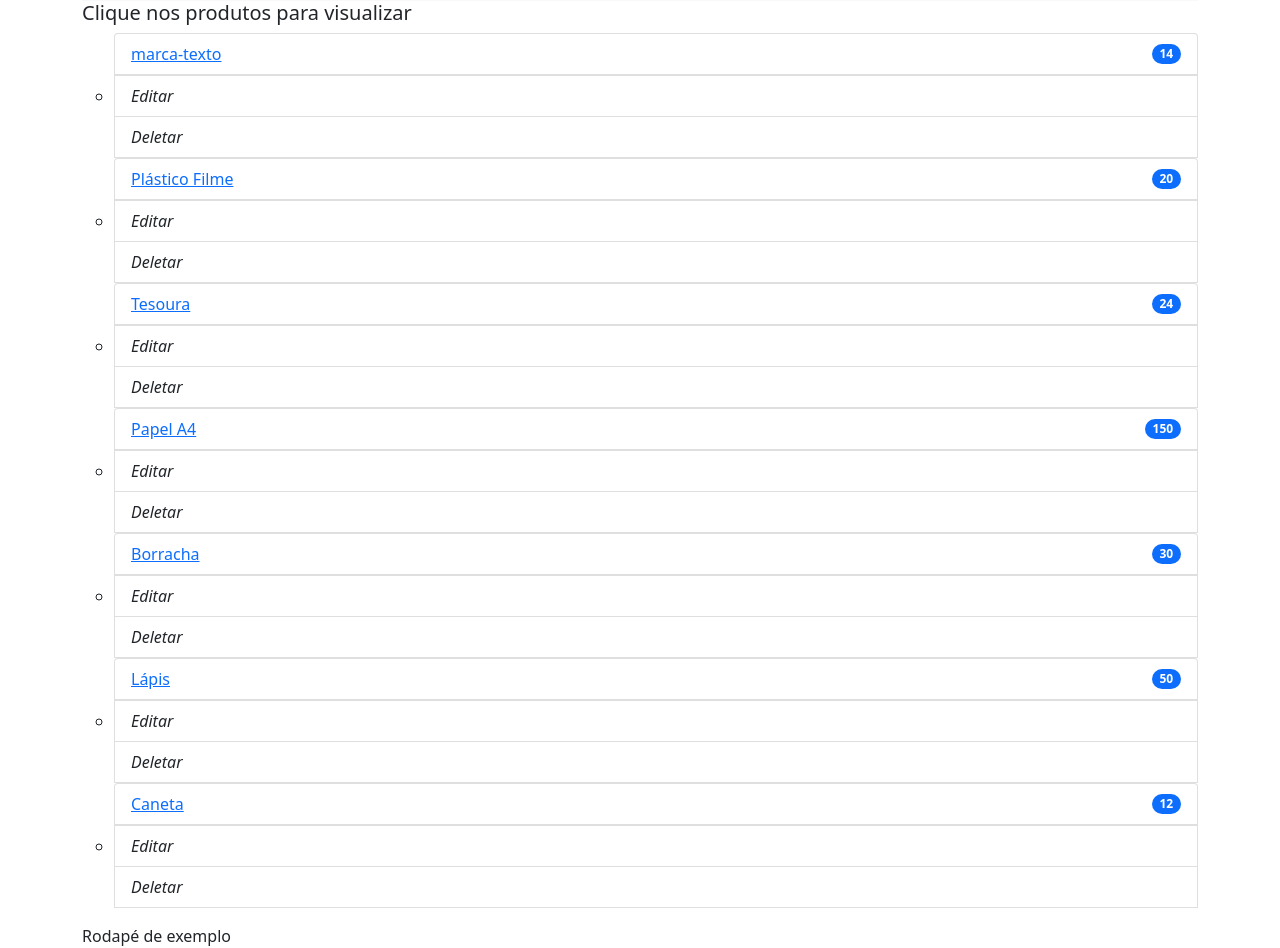
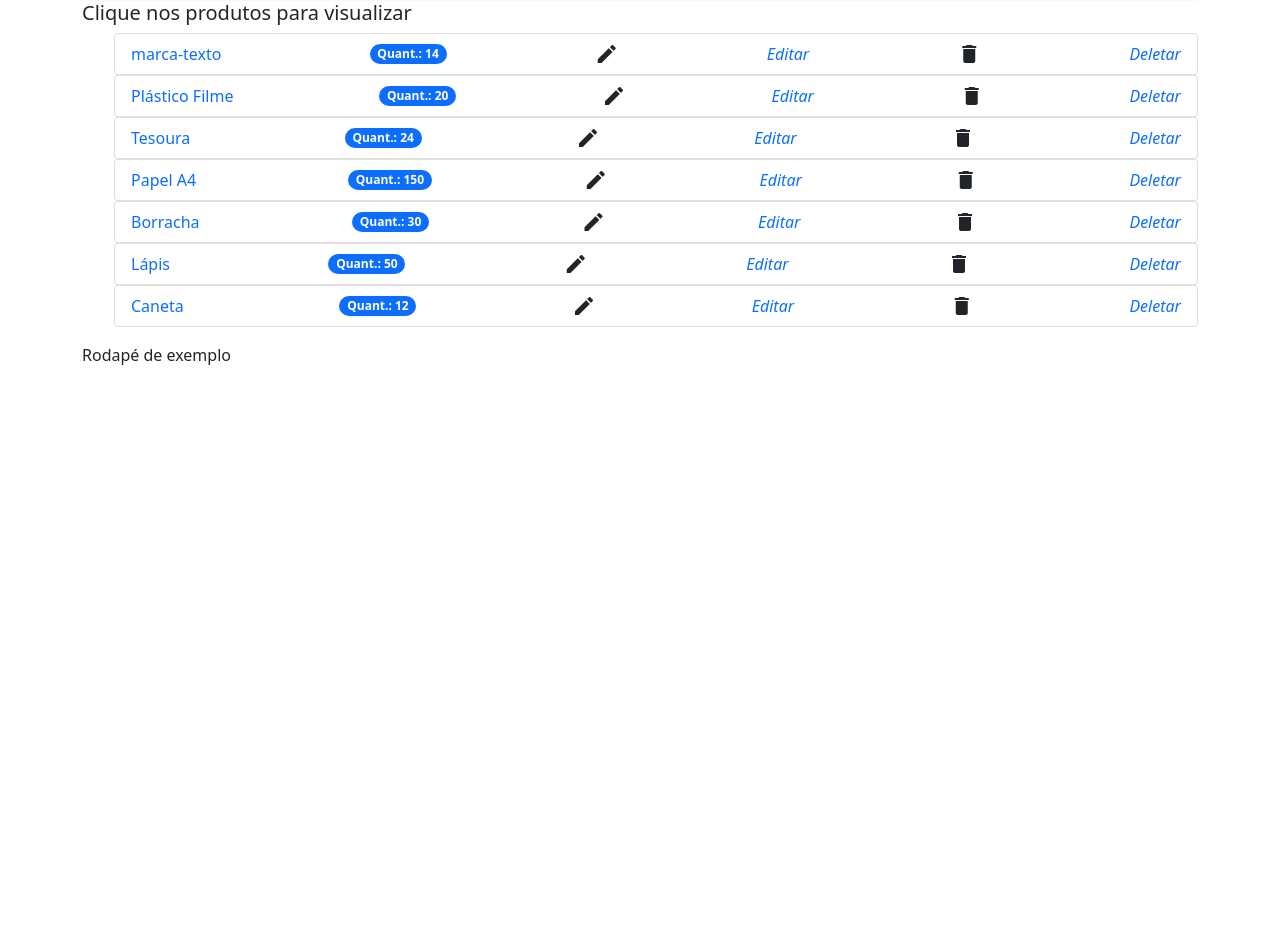
Before and after one commit to sou-rafael/estoque_django, a Django app: page /produtos/listar in a window 1280 px wide. Shown: the part 111-1059 px from the top of the page. After the commit the page ends 476 px from the top, so only its background shows below. Run offline with Django 4.2, Linux system fonts and the light colour scheme; data comes from the database, SQL or seed files in the repository; both versions use the stored data as it was after the commit.

Commit message:
Trabalhei bootstrap na listar.html

```diff
--- a/estoque/produtos/templates/produtos/base.html
+++ b/estoque/produtos/templates/produtos/base.html
@@ -7,7 +7,9 @@
     <!--<title>{%block title%}{%endblock%}</title>-->
     <title>Estoque</title>
     <link rel="stylesheet" href="{% static 'css/styles.css' %}">
+    <link href="https://fonts.googleapis.com/icon?family=Material+Icons" rel="stylesheet">
     <link href="https://cdn.jsdelivr.net/npm/bootstrap@5.1.3/dist/css/bootstrap.min.css" rel="stylesheet" integrity="sha384-1BmE4kWBq78iYhFldvKuhfTAU6auU8tT94WrHftjDbrCEXSU1oBoqyl2QvZ6jIW3" crossorigin="anonymous">
+
 </head>
 <body>
     <div class="container">
--- a/estoque/produtos/templates/produtos/listar.html
+++ b/estoque/produtos/templates/produtos/listar.html
@@ -12,18 +12,20 @@
             </ul>
 
         {% endif %}
-
+        <i src="C:\Users\rsf_o\Desktop\Django_Projects\estoque_django\estoque\produtos\static\icons\mode_edit_black_24dp.svg"></i>
         {%for produto in produtos%}
         <ul class="list-group">
             <li class="list-group-item d-flex justify-content-between align-items-center">
-                <a href="/produtos/{{produto.id}}">{{produto.nome}}</a>
-                <span class="badge bg-primary rounded-pill">{{produto.quantidade}}</span>
+                <a href="/produtos/{{produto.id}}" style='text-decoration:none;'>{{produto.nome}}</a>
+                <span class="badge bg-primary rounded-pill">Quant.: {{produto.quantidade}}</span>
+
+                <span class="material-icons">mode_edit</span>
+                <i src="\produtos\static\icons\delete_black_24dp.svg"><a href='/produtos/atualizar/{{produto.id}}' style='text-decoration:none;'>Editar</a></i>
+                <span class="material-icons">delete</span>
+                <i src="\produtos\static\icons\delete_black_24dp.svg"><a href='/produtos/deletar/{{produto.id}}' style='text-decoration:none;'>Deletar</a></i>
+
             </li>
 
-            <li>
-                <a href='/produtos/atualizar/{{produto.id}}' class="list-group-item list-group-item-action"><span><i class="fas fa-edit">Editar</i></span></a>
-                <a href='/produtos/deletar/{{produto.id}}' class="list-group-item list-group-item-action"><span><i class="fas fa-trash">Deletar</i></span></a>
-            </li>
         </ul>
         {%endfor%}
     </ul>
```
Also changed, not shown: estoque/db.sqlite3.
